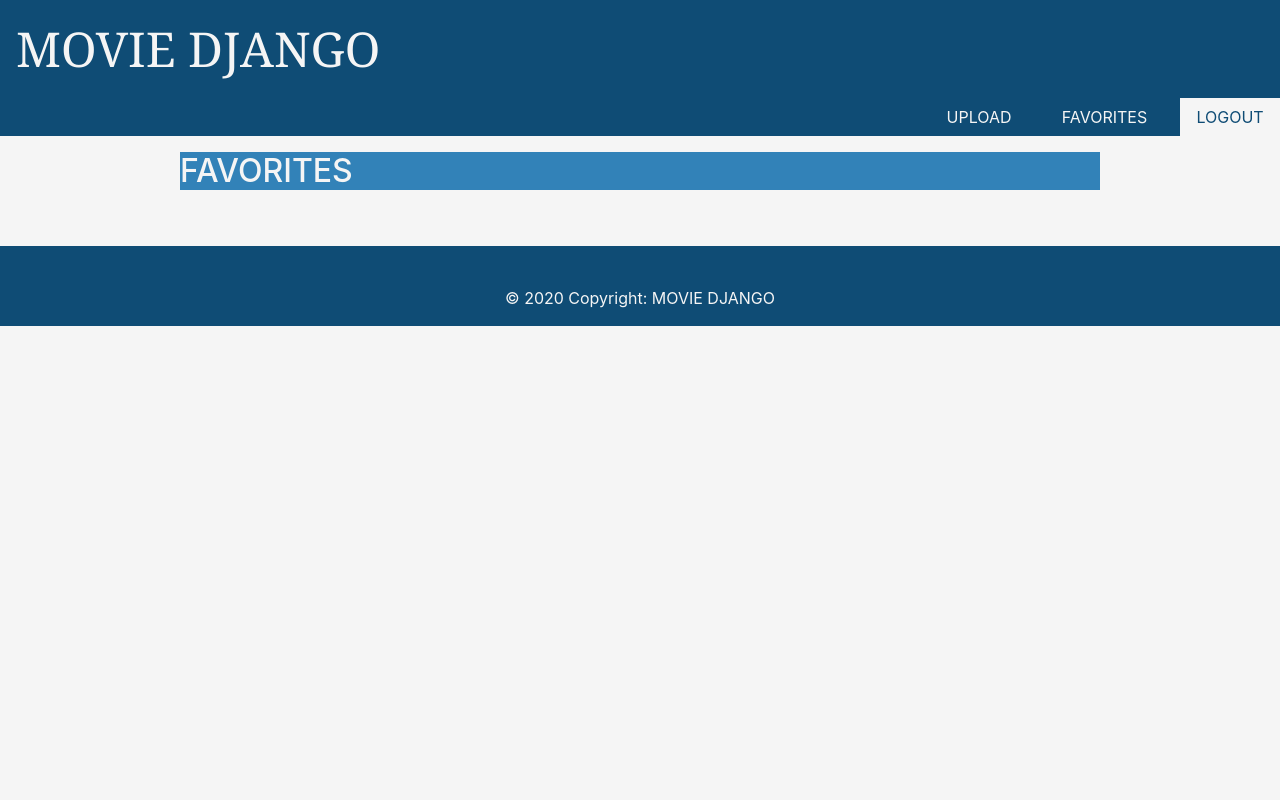
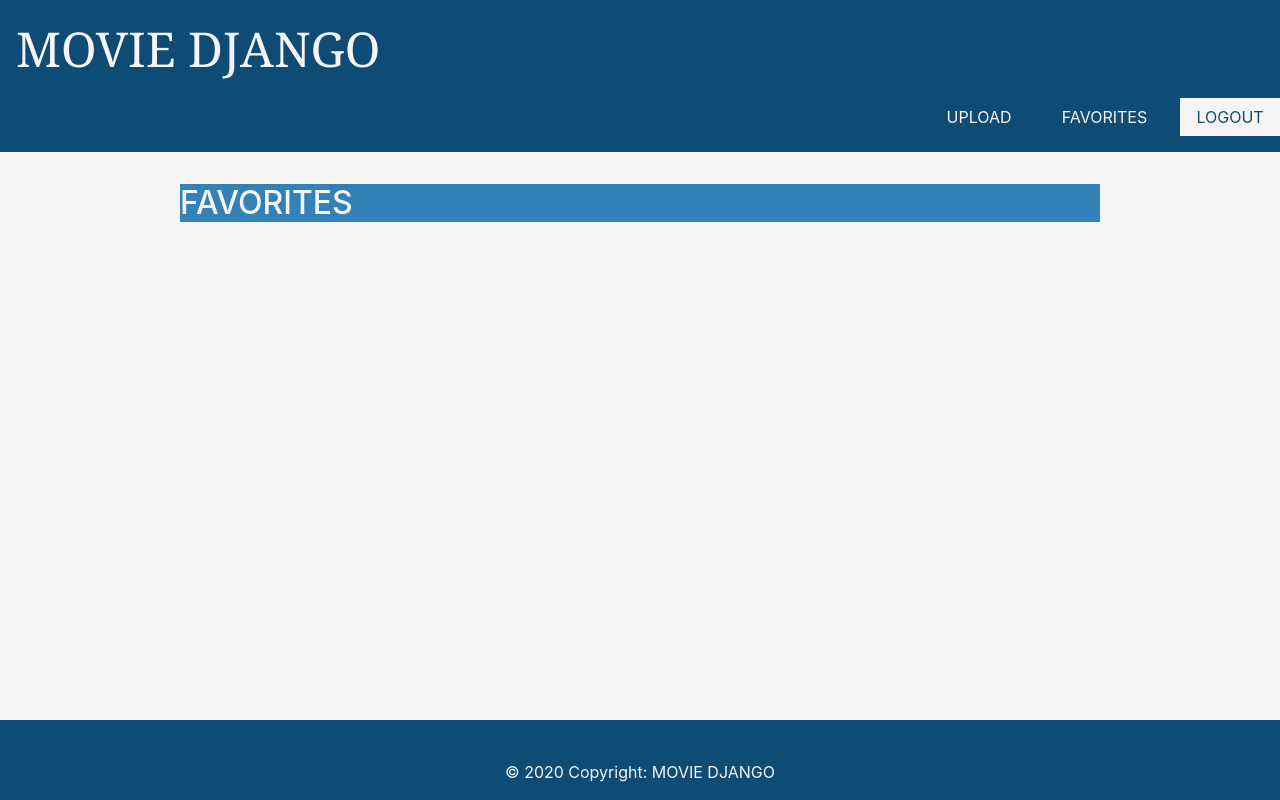
Before and after one commit to Suburi-VR/movjango, a Django app: page /favorites/ in a window 1280 px wide. Run offline with Django 3.2, Linux system fonts and the light colour scheme; the visitor is signed in with stand-in values (Sample User, id 1); data that the repository does not hold is empty; some libraries are stand-ins or nearby versions.

Commit message:
footerを最下部に固定

```diff
--- a/moviedjango/static/style.css
+++ b/moviedjango/static/style.css
@@ -1,4 +1,3 @@
-
 .nav-list-item button a,
 button.save,
 button.edit-button,
@@ -45,6 +44,7 @@ button.delete {
 
 .header {
     background-color: #0f4c75;
+    margin-bottom: 2rem;
 }
 
 .header .navbar-brand{
@@ -52,8 +52,6 @@ button.delete {
     font-size: 3rem;
     font-family: Georgia, 'Times New Roman', Times, serif;
 }
-
-
 
 .nav-list {
     text-align: right;
@@ -94,3 +92,17 @@ a.page-link {
 html body {
     background-color: whitesmoke;
 }
+
+html {
+    height: 100%;
+}
+
+body {
+min-height: 100%;
+display: flex;
+flex-direction: column;
+}
+
+.content {
+flex: 1;
+}
```
